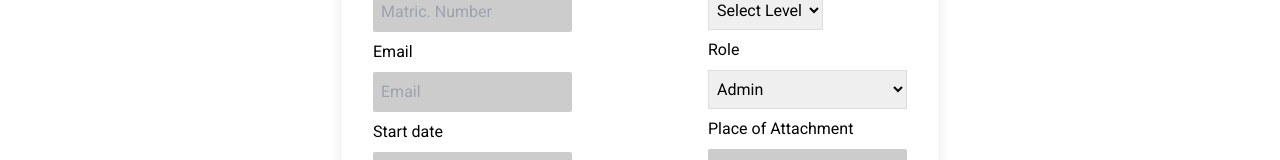
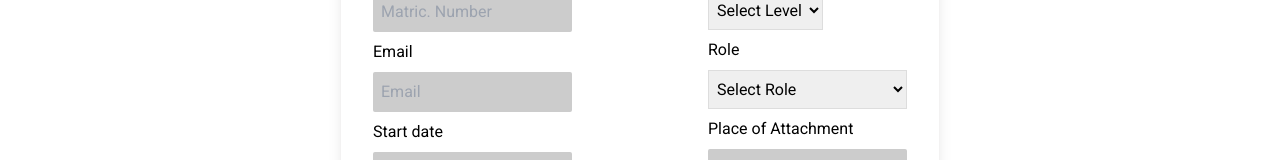
Before and after one commit to Inioluwajeremiah/siwes, a Next.js app in the folder client/: page /student_signup in a window 1280 px wide. Shown: the part 485-645 px from the top of the page. Built offline with nearby package versions, Linux system fonts and the light colour scheme.

Commit message:
deployed url added

```diff
--- a/client/src/app/student_signup/page.jsx
+++ b/client/src/app/student_signup/page.jsx
@@ -234,8 +234,8 @@ const SignUp = () => {
                     <select name="role" id="role"
                         className='my-2 outline-none hover:cursor-pointer border-[1px] border-[#ddd] px-1 py-2'
                         onClick={(e) => setRole(e.target.value)}>
-                        <option value="admin">Admin</option>
-                        <option value="supervisor">Supervisoor</option>
+                        <option value="">Select Role</option>
+                        <option value="supervisor">Supervisor</option>
                         <option value="student">Student</option>
                     </select>
                     <label htmlFor='ppa'>Place of Attachment</label>
```
